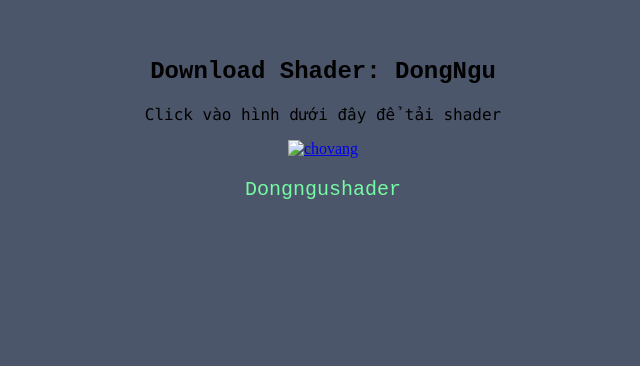
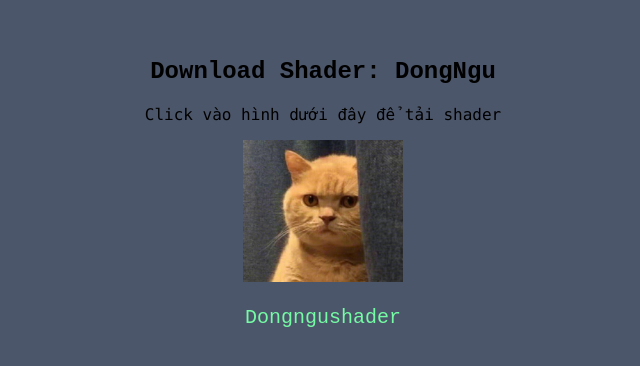
Before and after one commit to Dongdarealest/ShaderDongNgu, a plain HTML site: page index.html in a window 1280 px wide. Shown: the part 448-814 px from the top of the page, without its empty margins (317-957 px from the left). Drawn offline with Linux system fonts and the light colour scheme; the site is published under a folder, as on GitHub Pages, so addresses that start at the root find nothing.

Commit message:
Update index.html

```diff
--- a/index.html
+++ b/index.html
@@ -13,7 +13,7 @@
 	<h2> Download Shader: DongNgu</h2>
 	<p class="a"> Click vào hình dưới đây để tải shader<p>
   <a href="/DongShaders.mcpack.zip" download="Dongngushader.mcpack.zip">
-  <img src="/daylaconcho.jpg" alt="chovang" width="160" height="142">
+  <img src="./daylaconcho.jpg" alt="chovang" width="160" height="142">
 	</a>
 		<p class="b">Dongngushader</p>
 	</top>
```
